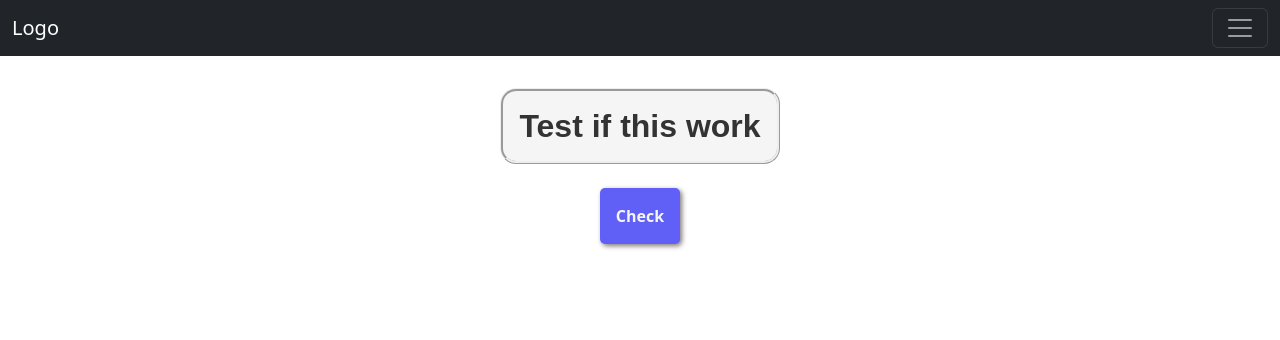
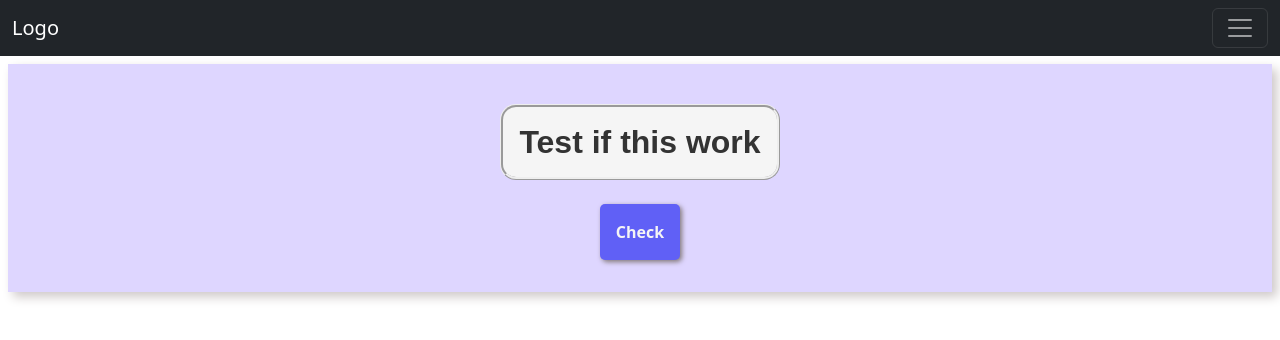
Before and after one commit to MCat-arch/js-project, a plain HTML site: page index.html in a window 1280 px wide. Drawn offline with nearby package versions, Linux system fonts and the light colour scheme.

Commit message:
new styling

```diff
--- a/index.html
+++ b/index.html
@@ -27,6 +27,7 @@
                     <a class="nav-link" href="javascript:void(0)">Link</a>
                   </li>
                 </ul>
+
                 <form class="d-flex">
                   <input class="form-control me-2" type="text" placeholder="Search">
                   <button class="btn btn-primary" type="button">Search</button>
@@ -34,8 +35,10 @@
               </div>
             </div>
           </nav>
+          <div class="div1 m-2 py-2">
         <h1>Test if this work</h1>
         <button id="button1" type="button">Check</button>
+      </div>
 
         <script src="script.js"></script>
     </body>
--- a/style.css
+++ b/style.css
@@ -24,6 +24,7 @@ h1{
     margin: auto;
     margin-top: 1.5em;
     padding: 1em;
+    margin-bottom: 1.5em;
     font-size: 1rem;
     font-weight: bold;
     border-style: none;
@@ -67,3 +68,8 @@ h1{
     border-style: solid 2px;
     background-color: hsl(0, 4%, 82%);
 }
+
+.div1{
+    background-color: hsl(251, 100%, 92%);
+    box-shadow: 5px 5px 10px hsl(0, 6%, 80%);
+}
```
